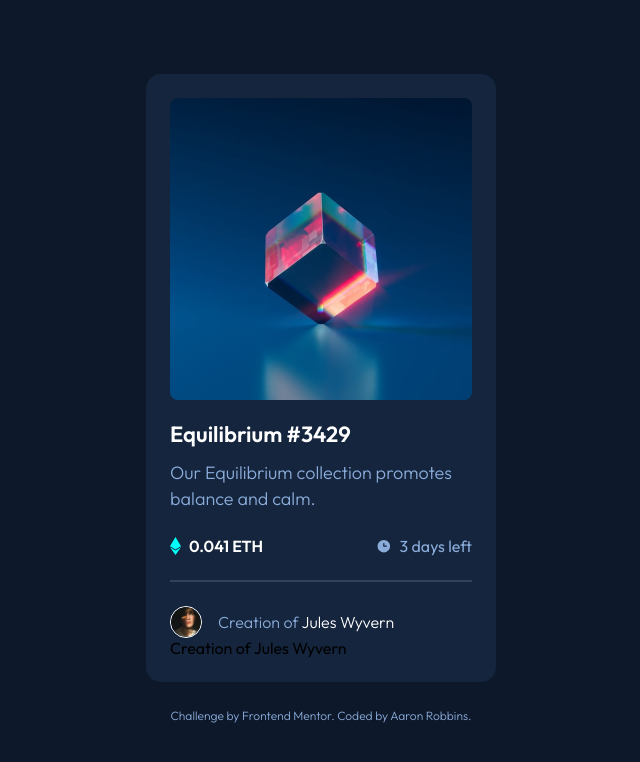
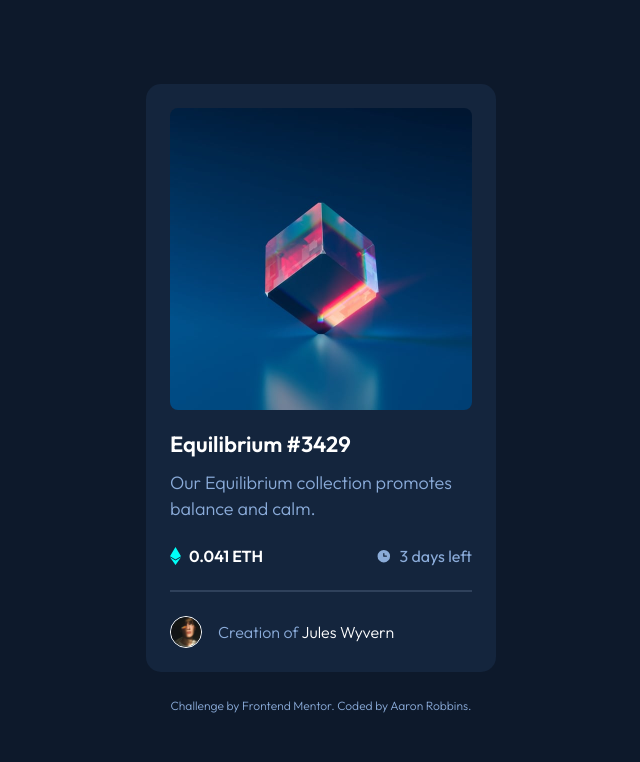
Before and after one commit to FREExM1ND/nft-preview-card-component, a plain HTML site: page index.html in a window 1280 px wide. Shown: the whole page, without its empty margins (319-959 px from the left). Drawn offline with Linux system fonts and the light colour scheme.

Commit message:
Update index.html

```diff
--- a/index.html
+++ b/index.html
@@ -63,12 +63,11 @@
           alt=""
           aria-hidden="true"
           class="creator__avatar"
-          /><p class="creator__creation">Creation of
-          <span class="creator__name">Jules Wyvern</p></p>
-        </div>
+        />
         <p class="creator__creation">
           Creation of <span class="creator__name">Jules Wyvern</span>
         </p>
+      </div>
     </main>
     <footer class="credits">
       Challenge by
```
Lines whose indentation alone changed are shown as unchanged.
